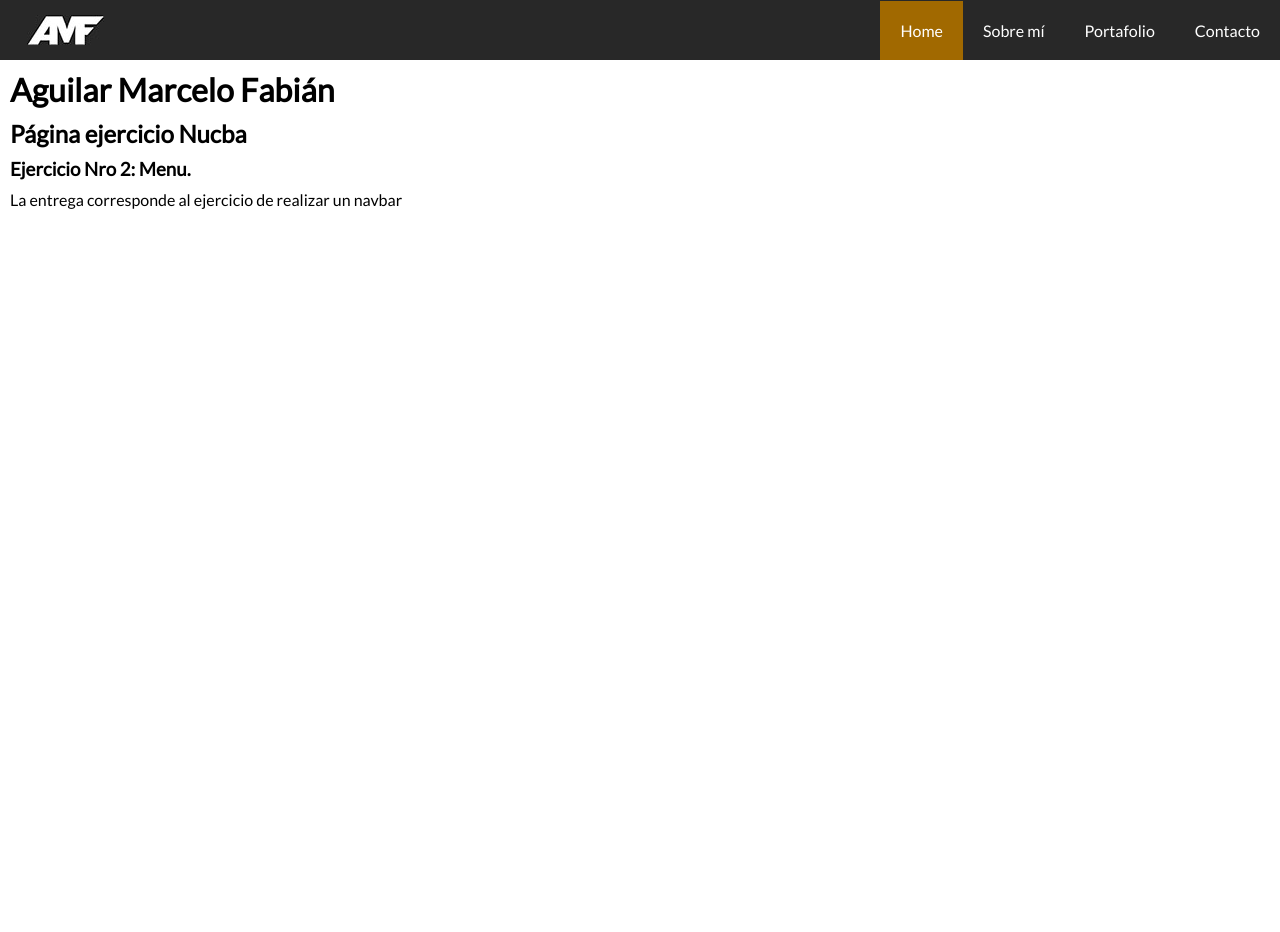
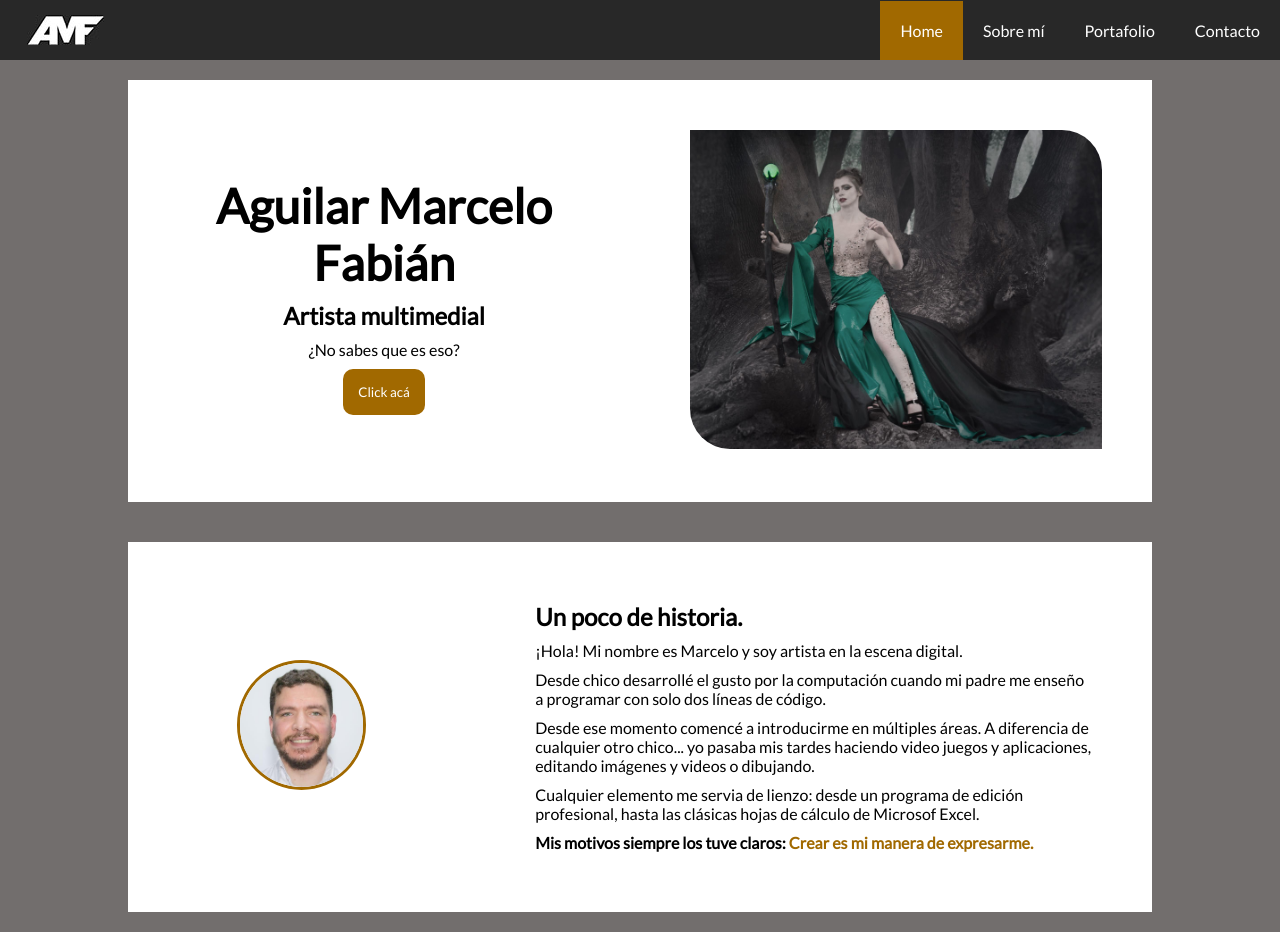
Before and after one commit to chelofabian/estudio, a plain HTML site: page index.html in a window 1280 px wide. Before the commit the page ends 800 px from the top, so only its background shows below. Drawn offline with Linux system fonts and the light colour scheme.

Commit message:
Diseno de pag principal y presentacion

```diff
--- a/index.css
+++ b/index.css
@@ -8,6 +8,19 @@
     margin: 0px;
     font-family: Lato;
 }
+
+h1, h2, h3, p {
+    margin: 10px;
+}
+
+h1 {
+    font-size: 3em;
+}
+
+span{
+    color:rgb(161, 105, 0);
+}
+
 
 header {
     display: flex;
@@ -52,6 +65,65 @@ a:hover {
     background-color: rgb(161, 105, 0);
 }
 
-h1, h2, h3, p {
-    margin: 10px;
+
+main  {
+    display: flex;
+    justify-content: center;
+    align-items: center;
+    flex-wrap: wrap;
+    width: 100%;
+    height: 100%;
+    background-color: rgb(114, 110, 109);
 }
+
+.contenedor {
+    margin-top: 20px;
+    margin-bottom: 20px;
+    display: flex;
+    width: 80%;
+    align-items: center;
+    justify-content: center;
+    background-color: white;
+}
+
+.p30 {
+    width: 30%;
+    height: 100%;
+    padding: 50px;
+    text-align: center;
+}
+.p50 {
+    width: 50%;
+    height: 100%;
+    padding: 50px;
+    text-align: center;
+}
+.p70 {
+    width: 70%;
+    height: 100%;
+    padding: 50px;
+    text-align: left;
+}
+
+.img_principal {
+    border-radius: 0px 40px 0px 40px;
+    width: 100%;
+    height: 100%;
+}
+.img_perfil {
+    border-radius: 100%;
+    width: 50%;
+    height: 50%;
+    border-style: solid;
+    border-width: 3px;
+    border-color: rgb(161, 105, 0);;
+}
+
+
+.boton_accion {
+    padding: 15px;
+    border-style: none;
+    color: white;
+    background-color: rgb(161, 105, 0);
+    border-radius: 10px;
+}
--- a/index.html
+++ b/index.html
@@ -19,13 +19,38 @@
             </ul>
         </nav>
         </header>
+            <main>
+                <div class="contenedor">
+                    <article class="p50" >
+                            <div>
+                            <h1>Aguilar Marcelo Fabián</h1>
+                            <h2>Artista multimedial</h2>
+                            <p>¿No sabes que es eso?</p>
+                            <button class="boton_accion">Click acá</button>
+                            </div>
+                    </article>
+                    <div class="p50">
+                            <img src="media/portada.jpg" class="img_principal" alt="Imagen de un vestido retocada digitalmente">
+                    </div>
+                </div>
 
-        <main>
-            <h1>Aguilar Marcelo Fabián</h1>
-            <h2>Página ejercicio Nucba</h2>
-            <h3>Ejercicio Nro 2: Menu.</h3>
-            <p>La entrega corresponde al ejercicio de realizar un navbar</p>
-        </main>
 
+
+                <div class="contenedor">
+                    <div class="p30">
+                        <img src="media/perfil.jpg" class="img_perfil" alt="Imagen de un vestido retocada digitalmente">
+                   </div>
+                    <article class="p70" >
+                            <div>
+                            <h2>Un poco de historia.</h2>
+                            <p>¡Hola! Mi nombre es Marcelo y soy artista en la escena digital.</p>
+                            <p>Desde chico desarrollé el gusto por la computación cuando mi padre me enseño a programar con solo dos líneas de código.</p>
+                            <p>Desde ese momento comencé a introducirme en múltiples áreas. A diferencia de cualquier otro chico... yo pasaba mis tardes haciendo video juegos y aplicaciones, editando imágenes y videos o dibujando. </p>
+                            <p>Cualquier elemento me servia de lienzo: desde un programa de edición profesional, hasta las clásicas hojas de cálculo de Microsof Excel.</p>
+                            <p><strong>Mis motivos siempre los tuve claros: <span>Crear es mi manera de expresarme.</span></strong></p>
+                            </div>
+                    </article>
+                </div>
+            </main>
     </body>
 </html>
```
Also changed, not shown: media/perfil.jpg (added), media/portada.jpg (added).
